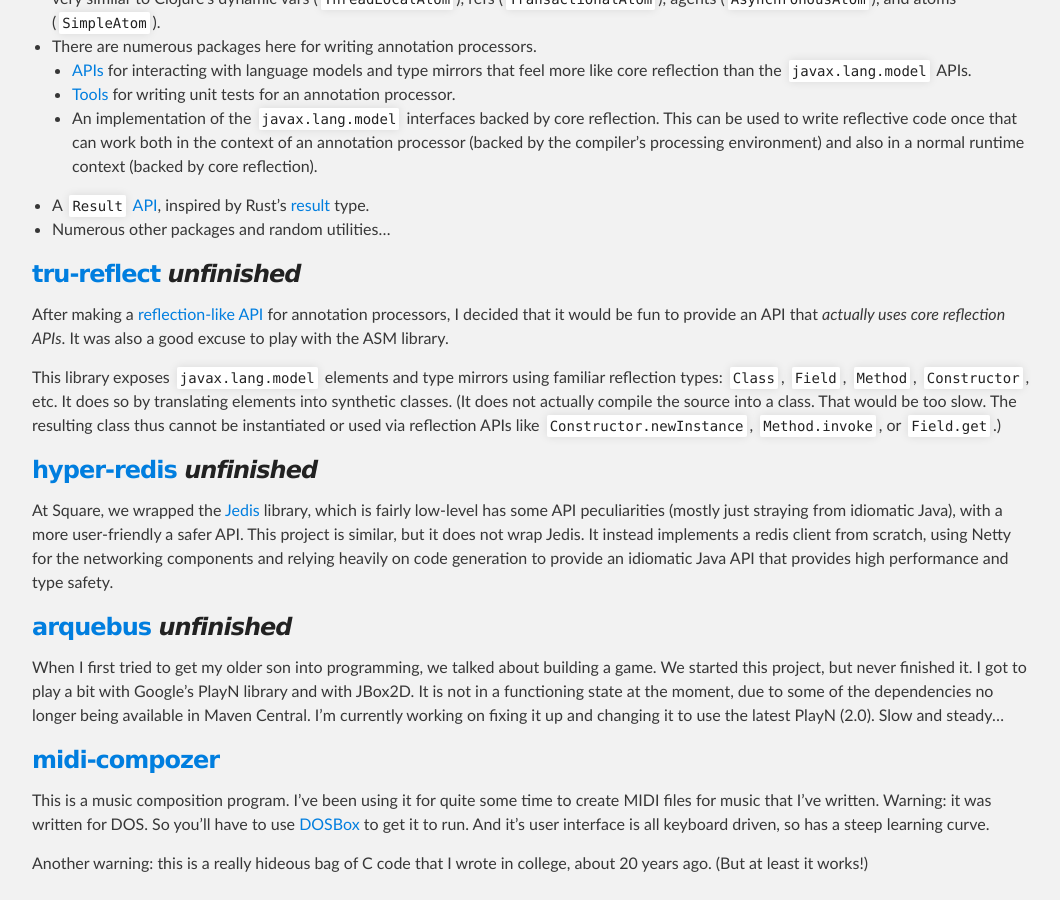
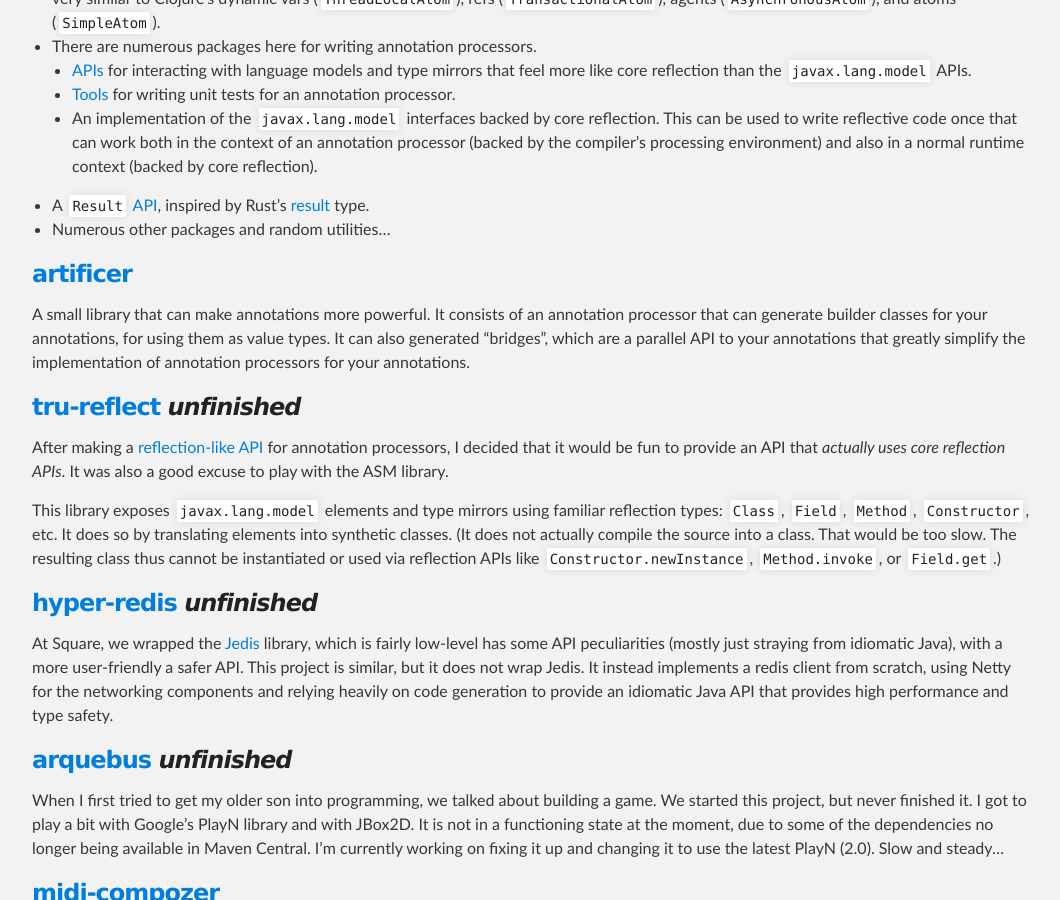
Before and after one commit to jhump/jhump.github.io, a Jekyll site: the page built from index.md, in a window 1280 px wide and 900 px high, scrolled down 725 px. Shown: the whole window, without its empty margins (108-1168 px from the left). Built offline with Jekyll 4.4.1, drawn with Linux system fonts in a browser that asks for light colours; nearby versions of some CDN libraries.

Commit message:
add artificer to index

```diff
--- a/index.md
+++ b/index.md
@@ -20,6 +20,9 @@
 * A `Result` [API](https://jhump.github.io/bluegosling/javadoc/com/bluegosling/result/Result.html), inspired by Rust's [result](https://doc.rust-lang.org/std/result/) type.
 * Numerous other packages and random utilities...
 
+### [artificer](https://github.com/jhump/artificer)
+A small library that can make annotations more powerful. It consists of an annotation processor that can generate builder classes for your annotations, for using them as value types. It can also generated "bridges", which are a parallel API to your annotations that greatly simplify the implementation of annotation processors for your annotations.
+
 ### [tru-reflect](https://github.com/jhump/tru-reflect) *unfinished*
 After making a [reflection-like API](https://jhump.github.io/bluegosling/javadoc/com/bluegosling/apt/reflect/package-summary.html) for annotation processors, I decided that it would be fun to provide an API that *actually uses core reflection APIs*. It was also a good excuse to play with the ASM library.
 
```
